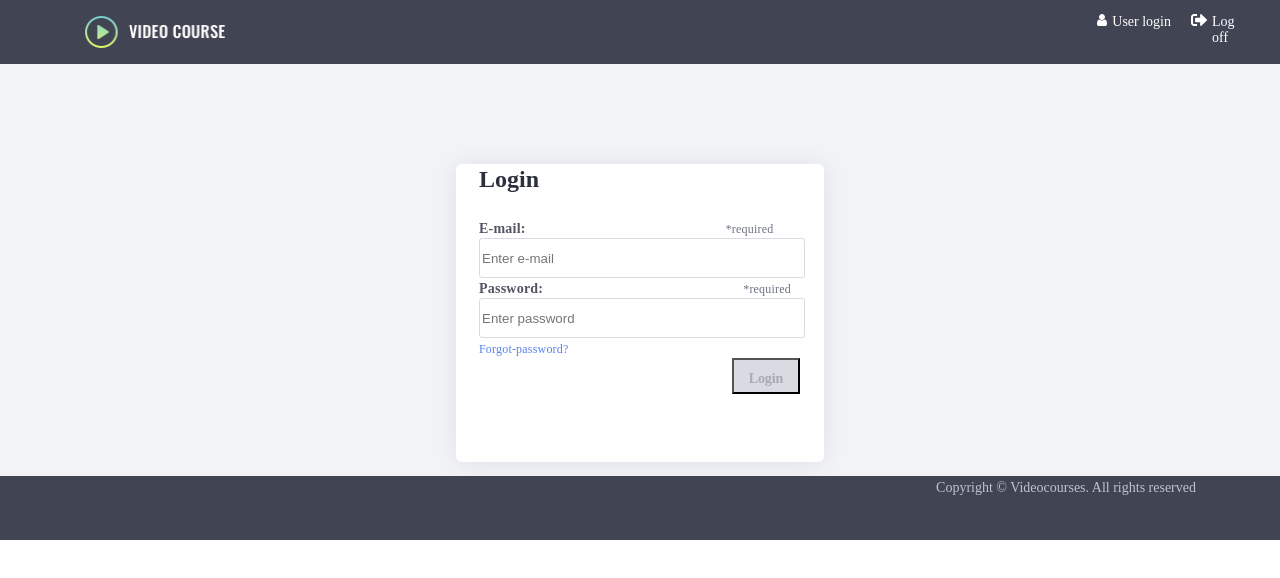
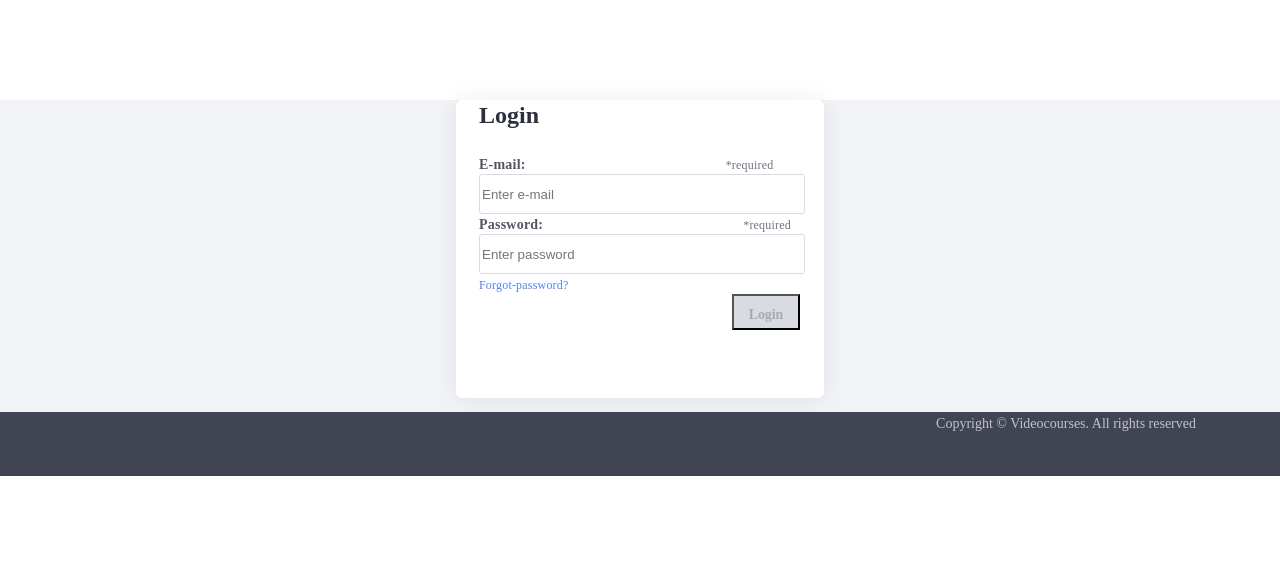
Before and after one commit to luishuidobro/task9, an Angular app: page /courses-page in a window 1280 px wide. Shown: the top 578 px of the page. Built offline with nearby package versions, Linux system fonts and the light colour scheme.

Commit message:
initial commit

```diff
--- a/src/app/app.component.html
+++ b/src/app/app.component.html
@@ -1,7 +1,7 @@
 <div class="main-container">
-    <app-header></app-header>
     <app-login *ngIf="!isAutenticated"></app-login>
     <div *ngIf="isAutenticated">
+        <app-header></app-header>
         <app-breadcumbs></app-breadcumbs>
         <app-search></app-search>
         <div class="container">
--- a/src/app/app.component.ts
+++ b/src/app/app.component.ts
@@ -1,5 +1,5 @@
 import { Component, OnInit, OnChanges } from '@angular/core';
-import { AuthorizacionService } from "./login/authorization_service"
+import { AuthorizacionService } from "./core/authorization_service"
 
 @Component({
   selector: 'app-root',
--- a/src/app/core/header/header.component.html
+++ b/src/app/core/header/header.component.html
@@ -6,7 +6,7 @@
             <img src="assets/img/ic-user.svg" class="ic_user">
             <p class="User-login">User login</p>
             <img src="assets/img/ic-exit.svg" class="ic_exit" (click)="Logout()">
-            <p class="Log-off">Log off</p>
+            <p class="Log-off" (click)="Logout()">Log off</p>
         </div>
     </div>
 </nav>
--- a/src/app/core/header/header.component.ts
+++ b/src/app/core/header/header.component.ts
@@ -1,5 +1,5 @@
 import { Component, OnInit } from '@angular/core';
-import { AuthorizacionService } from "../../login/authorization_service"
+import { AuthorizacionService } from "../authorization_service"
 
 @Component({
   selector: 'app-header',
--- a/src/app/login/login/login.component.ts
+++ b/src/app/login/login/login.component.ts
@@ -1,5 +1,5 @@
 import { Component, OnInit } from '@angular/core';
-import { AuthorizacionService } from "../authorization_service"
+import { AuthorizacionService } from "../../core/authorization_service"
 import { User } from '../../shared/models/user-model';
 
 @Component({
```
Also changed, not shown: src/app/core/authorization_service.ts (renamed from src/app/login/authorization_service.ts).
